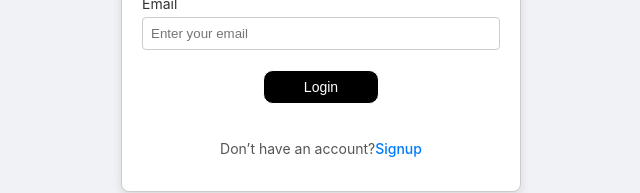
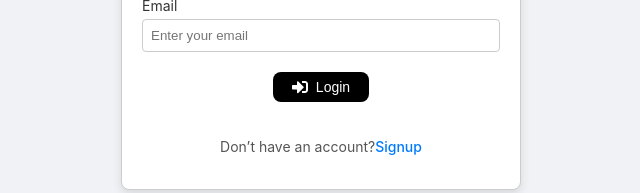
Before and after one commit to codewith-ibrahim/react-login-signup, a React (Create React App) app: page /login in a window 1280 px wide. Shown: the part 390-583 px from the top of the page, without its empty margins (319-959 px from the left). Built offline with nearby package versions, Linux system fonts and the light colour scheme.

Commit message:
button component add

```diff
--- a/package.json
+++ b/package.json
@@ -10,6 +10,7 @@
     "@testing-library/user-event": "^13.5.0",
     "react": "^19.2.0",
     "react-dom": "^19.2.0",
+    "react-icons": "^5.5.0",
     "react-redux": "^9.2.0",
     "react-router-dom": "^6.30.1",
     "react-scripts": "5.0.1",
--- a/src/Components/Css/Form.css
+++ b/src/Components/Css/Form.css
@@ -47,16 +47,6 @@
     padding: 20px 0;
 }
 
-button {
-    padding: 8px 40px;
-    background: black;
-    border: 1px solid white;
-    color: white;
-    cursor: pointer;
-    font-size: 14px;
-    border-radius: 10px;
-}
-
 .form-link {
   display: block;
   margin-top: 1rem;
--- a/src/Components/Login/Login.jsx
+++ b/src/Components/Login/Login.jsx
@@ -1,7 +1,8 @@
 import React from "react";
 import { useDispatch } from "react-redux";
 import { loginSuccess } from "../../Redux/authSlice";
-import "../Css/Form.css"; // 👈 same CSS file
+import Button from "../ui/Button";
+import "../Css/Form.css";
 
 const Login = () => {
   const dispatch = useDispatch();
@@ -59,7 +60,7 @@ const Login = () => {
         />
 
         <div className="btnWraper">
-          <button type="submit">Login</button>
+          <Button type="submit" title="Login" icon="FaSignInAlt"/>
         </div>
 
         <p className="form-link">
--- a/src/Components/Signup/Signup.jsx
+++ b/src/Components/Signup/Signup.jsx
@@ -2,6 +2,7 @@ import React from "react";
 import "../Css/Form.css";
 import { useDispatch, useSelector } from "react-redux";
 import { updateField, resetForm } from "../../Redux/formSlice";
+import Button from "../ui/Button";
 
 const Signup = () => {
   const dispatch = useDispatch();
@@ -105,7 +106,7 @@ const Signup = () => {
         />
 
         <div className="btnWraper">
-          <button type="submit">Submit</button>
+          <Button type="submit" title="Submit"/>
         </div>
 
         <p className="form-link">
--- /dev/null
+++ b/src/Components/ui/Button.css
@@ -0,0 +1,53 @@
+:root {
+    --delete: #e53935;
+    --success: #43a047;
+    --default: #000;
+}
+
+.custom-btn {
+    display: inline-flex;
+    align-items: center;
+    gap: 8px;
+    background-color: var(--default);
+    color: #fff;
+    padding: 6px 18px;
+    border-radius: 8px;
+    font-size: 14px;
+    font-weight: 500;
+    cursor: pointer;
+    transition: 0.2s ease;
+    border: 1px solid transparent;
+  }
+
+  .custom-btn:hover {
+    background-color: transparent;
+    color: var(--default);
+    border: 1px solid #000;
+  }
+
+  .custom-btn.delete {
+    background-color: var(--delete);
+    border-color: var(--delete);
+  }
+
+  .custom-btn.delete:hover {
+    background-color: transparent;
+    color: var(--delete);
+    border: 1px solid var(--delete);
+  }
+
+  .custom-btn.success {
+    background-color: var(--success);
+    border-color: var(--success);
+  }
+
+  .custom-btn.success:hover {
+    background-color: transparent;
+    color: var(--success);
+    border: 1px solid var(--success);
+  }
+
+
+  .icon {
+    font-size: 16px;
+  }
--- /dev/null
+++ b/src/Components/ui/Button.jsx
@@ -0,0 +1,16 @@
+import React from "react";
+import "./Button.css";
+import * as FaIcons from "react-icons/fa";
+
+const Button = ({ type = "button", title, icon, variant = "default" }) => {
+  const Icon = FaIcons[icon];
+
+  return (
+    <button type={type} className={`custom-btn ${variant}`}>
+      {Icon && <Icon className="icon" />}
+      {title}
+    </button>
+  );
+};
+
+export default Button;
```
Also changed, not shown: 1 other file (tests, documents, lock files or other folders).
